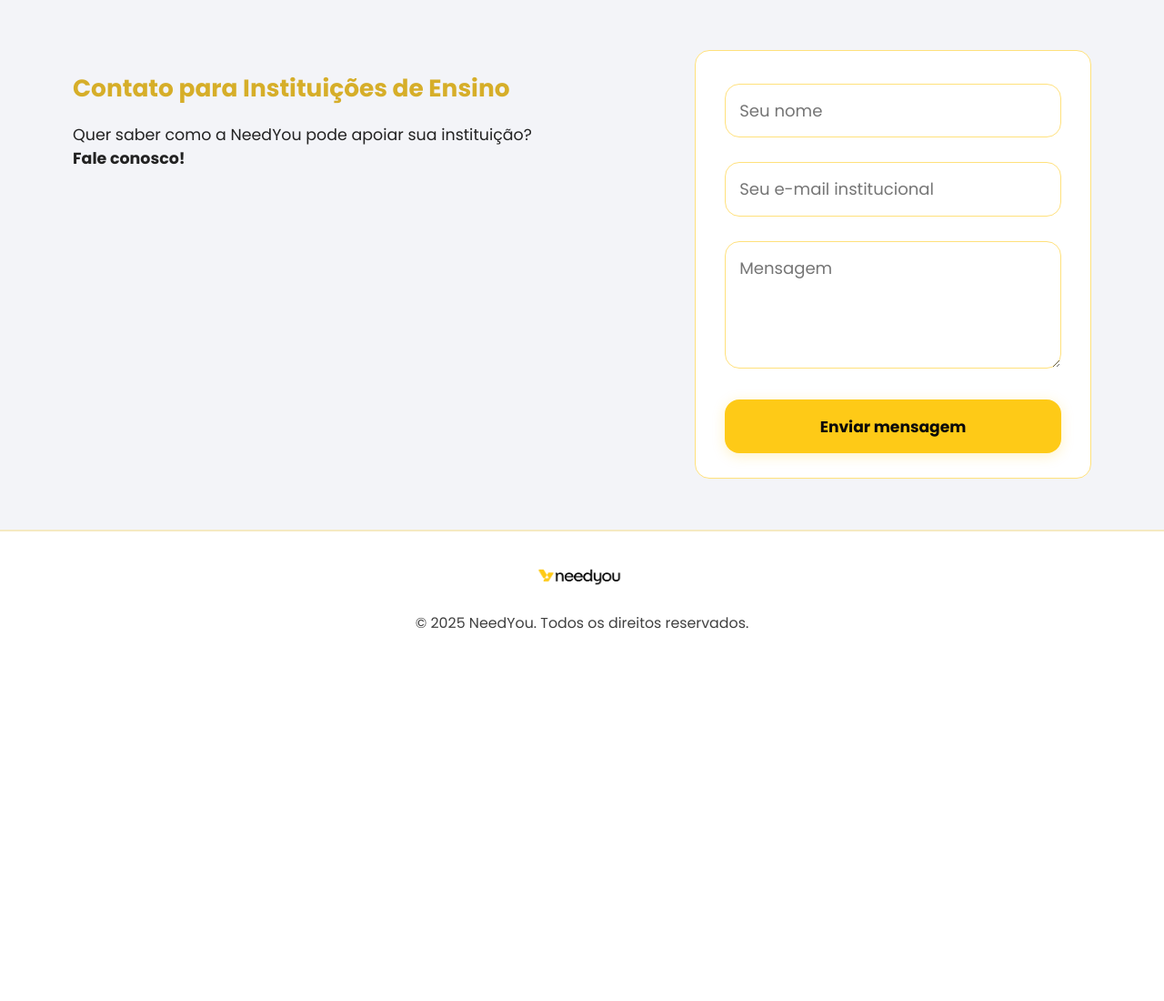
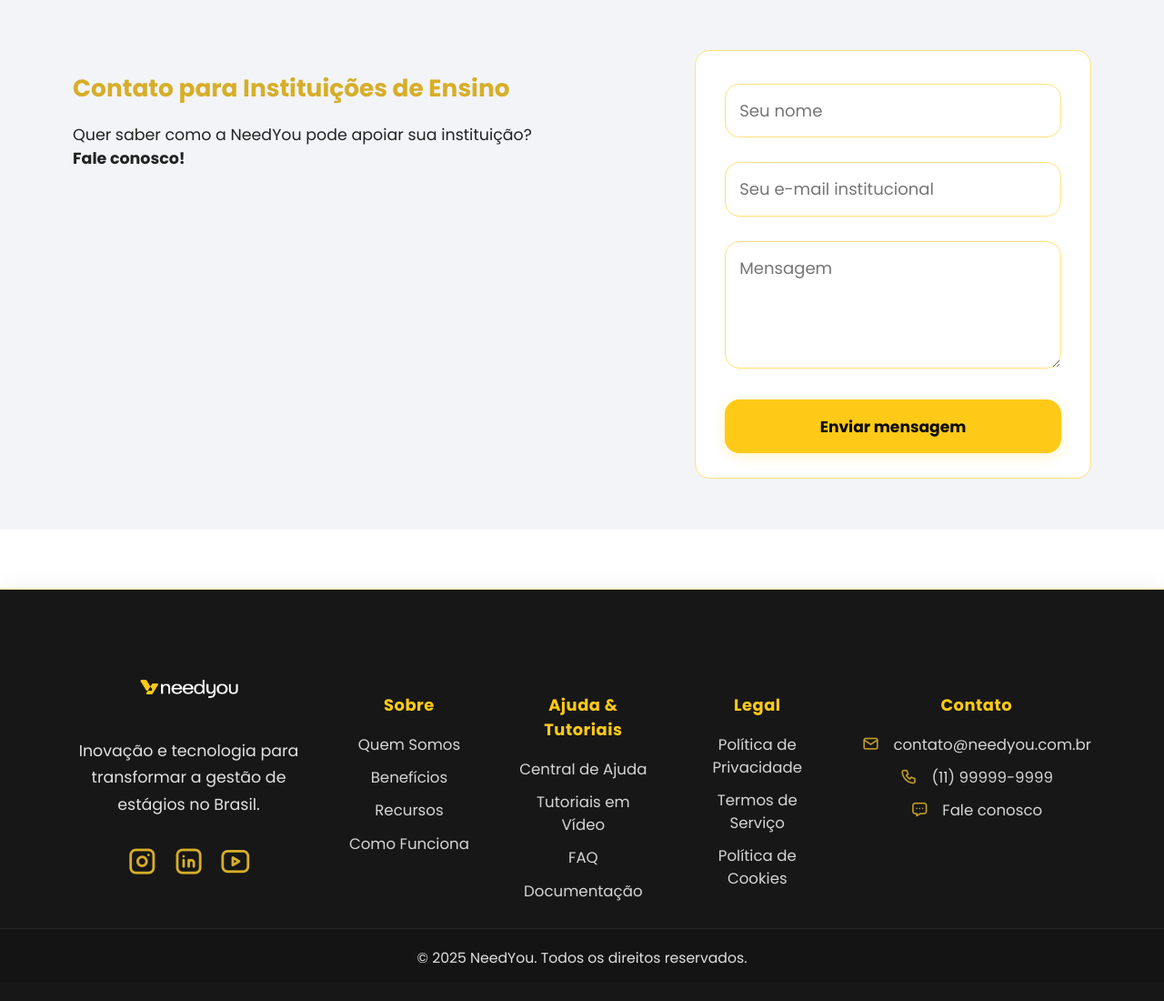
Before and after one commit to LincolnJota/needyou-site, a PHP site: page / in a window 1280 px wide. Shown: the part 4334-5434 px from the top of the page at 91% size. Before the commit the page ends 5025 px from the top, so only its background shows below. Run offline with PHP 8.4, Linux system fonts and the light colour scheme.

Commit message:
🐛 add a beatiful footer

```diff
--- a/index.php
+++ b/index.php
@@ -321,14 +321,61 @@ if ($_SERVER['REQUEST_METHOD'] === 'POST') {
             </div>
         </section>
     </main>
-    <footer>
-        <div class="container center">
-            <span class="footer-logo">
-                <img src="assets/logo-needyou.png" alt="Logo NeedYou" width="100" height="32" />
-            </span>
-            <p>©
-                <?php echo date('Y'); ?> NeedYou. Todos os direitos reservados.
-            </p>
+    <footer class="footer-ny">
+        <div class="footer-top">
+            <div class="container footer-grid">
+                <div class="footer-col footer-brand">
+                    <img src="assets/logo-needyou-white.png" alt="Logo NeedYou" width="120" height="38" />
+                    <p>Inovação e tecnologia para transformar a gestão de estágios no Brasil.</p>
+                    <div class="footer-social">
+                        <a href="#" aria-label="Instagram" target="_blank"><i class="ti ti-brand-instagram"></i></a>
+                        <a href="#" aria-label="LinkedIn" target="_blank"><i class="ti ti-brand-linkedin"></i></a>
+                        <a href="#" aria-label="YouTube" target="_blank"><i class="ti ti-brand-youtube"></i></a>
+                    </div>
+                </div>
+                <div class="footer-col">
+                    <h4>Sobre</h4>
+                    <ul>
+                        <li><a href="#sobre">Quem Somos</a></li>
+                        <li><a href="#beneficios">Benefícios</a></li>
+                        <li><a href="#funcionalidades">Recursos</a></li>
+                        <li><a href="#como-funciona">Como Funciona</a></li>
+                    </ul>
+                </div>
+                <div class="footer-col">
+                    <h4>Ajuda & Tutoriais</h4>
+                    <ul>
+                        <li><a href="#">Central de Ajuda</a></li>
+                        <li><a href="#">Tutoriais em Vídeo</a></li>
+                        <li><a href="#">FAQ</a></li>
+                        <li><a href="#">Documentação</a></li>
+                    </ul>
+                </div>
+                <div class="footer-col">
+                    <h4>Legal</h4>
+                    <ul>
+                        <li><a href="#">Política de Privacidade</a></li>
+                        <li><a href="#">Termos de Serviço</a></li>
+                        <li><a href="#">Política de Cookies</a></li>
+                    </ul>
+                </div>
+                <div class="footer-col">
+                    <h4>Contato</h4>
+                    <ul>
+                        <li><a href="mailto:contato@needyou.com.br"><i class="ti ti-mail"></i>
+                                contato@needyou.com.br</a></li>
+                        <li><a href="tel:+5511999999999"><i class="ti ti-phone"></i> (11) 99999-9999</a></li>
+                        <li><a href="#contato"><i class="ti ti-message-dots"></i> Fale conosco</a></li>
+                    </ul>
+                </div>
+            </div>
+        </div>
+        <div class="footer-bottom">
+            <div class="container footer-bottom-content">
+                <span>©
+                    <?php echo date('Y'); ?> NeedYou. Todos os direitos reservados.
+                </span>
+            </div>
         </div>
     </footer>
     <script>
--- a/style.css
+++ b/style.css
@@ -1027,3 +1027,202 @@ label {
     text-rendering: optimizeLegibility;
     /* Melhora kerning e ligaturas */
 }
+
+/* ...todo o seu CSS anterior... */
+
+/* ===== FOOTER BONITO E ESTRUTURADO ===== */
+.footer-ny {
+    background: #171717;
+    color: #f9f9f9;
+    margin-top: 4rem;
+    font-size: 1rem;
+    box-shadow: 0 -2px 24px 0 #0000000c;
+    position: relative;
+}
+
+.footer-top {
+    padding: 3.5rem 0 1.1rem 0;
+    border-bottom: 1.5px solid #272727;
+}
+
+.footer-grid {
+    display: grid;
+    grid-template-columns: 2fr 1.1fr 1.2fr 1.1fr 1.5fr;
+    gap: 2.8rem;
+    align-items: flex-start;
+    justify-content: center;
+    text-align: center;
+    /* CENTRALIZA TODOS */
+}
+
+.footer-col {
+    display: flex;
+    flex-direction: column;
+    align-items: center;
+    /* CENTRALIZA OS ITENS NA COLUNA */
+}
+
+.footer-col h4 {
+    font-size: 1.12rem;
+    color: var(--yellow);
+    margin-bottom: 1.1rem;
+    font-weight: 700;
+    letter-spacing: 0.5px;
+}
+
+.footer-col ul {
+    list-style: none;
+    padding: 0;
+    margin: 0;
+}
+
+.footer-col ul li {
+    margin-bottom: 0.7rem;
+}
+
+.footer-col ul li a {
+    color: #f0f0f0;
+    text-decoration: none;
+    font-size: 1.04rem;
+    opacity: 0.88;
+    transition: color 0.19s, opacity 0.19s;
+    display: flex;
+    align-items: center;
+    gap: 0.5rem;
+    justify-content: center;
+    /* CENTRALIZA LINKS */
+}
+
+.footer-col ul li a:hover {
+    color: var(--yellow);
+    opacity: 1;
+}
+
+.footer-brand img {
+    margin-bottom: 1.1rem;
+}
+
+.footer-brand p {
+    color: #e2e2e2;
+    font-size: 1.09rem;
+    line-height: 1.7;
+    margin-bottom: 1.3rem;
+    max-width: 260px;
+}
+
+.footer-social {
+    display: flex;
+    gap: 1.1rem;
+    margin-top: 0.5rem;
+    justify-content: center;
+}
+
+.footer-social a {
+    color: var(--yellow);
+    font-size: 1.5rem;
+    transition: color 0.19s, transform 0.19s;
+}
+
+.footer-social a:hover {
+    color: #fff;
+    transform: scale(1.13) rotate(-8deg);
+}
+
+.footer-col ul li i.ti {
+    color: var(--yellow-dark);
+    margin-right: 0.45rem;
+    font-size: 1.22rem;
+}
+
+.footer-bottom {
+    padding: 1.2rem 0 1rem 0;
+    background: #141414;
+}
+
+.footer-bottom-content {
+    display: flex;
+    justify-content: center;
+    /* CENTRALIZA NO RODAPÉ */
+    align-items: center;
+    font-size: 0.98rem;
+    color: #e0e0e0;
+    gap: 2.2rem;
+    flex-wrap: wrap;
+    text-align: center;
+}
+
+.footer-bottom-content .ti-heart-filled {
+    color: #d41b1b;
+    margin: 0 0.19rem;
+    font-size: 1.03em;
+}
+
+@media (max-width: 970px) {
+    .footer-grid {
+        grid-template-columns: 1fr 1fr 1fr;
+        gap: 2rem;
+    }
+
+    .footer-col.footer-brand {
+        grid-column: span 3;
+    }
+}
+
+@media (max-width: 700px) {
+    .footer-top {
+        padding: 2.5rem 0 0.5rem 0;
+    }
+
+    .footer-grid {
+        grid-template-columns: 1fr 1fr;
+        gap: 1.4rem;
+    }
+
+    .footer-col.footer-brand {
+        grid-column: span 2;
+        margin-bottom: 1.7rem;
+    }
+}
+
+@media (max-width: 540px) {
+    .footer-grid {
+        grid-template-columns: 1fr;
+        gap: 1.1rem;
+    }
+
+    .footer-col.footer-brand {
+        grid-column: span 1;
+        margin-bottom: 1.1rem;
+        align-items: center;
+    }
+
+    .footer-bottom-content {
+        flex-direction: column;
+        align-items: center;
+        gap: 0.7rem;
+    }
+}
+
+/* === SUAVIZAÇÃO DE FONTES === */
+body,
+input,
+textarea,
+button,
+select,
+h1,
+h2,
+h3,
+h4,
+h5,
+h6,
+p,
+a,
+span,
+strong,
+em,
+label {
+    -webkit-font-smoothing: antialiased;
+    -moz-osx-font-smoothing: grayscale;
+    font-smooth: always;
+    text-rendering: optimizeLegibility;
+}
```
Also changed, not shown: index.html (+56 -8 lines), assets/logo-needyou-white.png (added).
